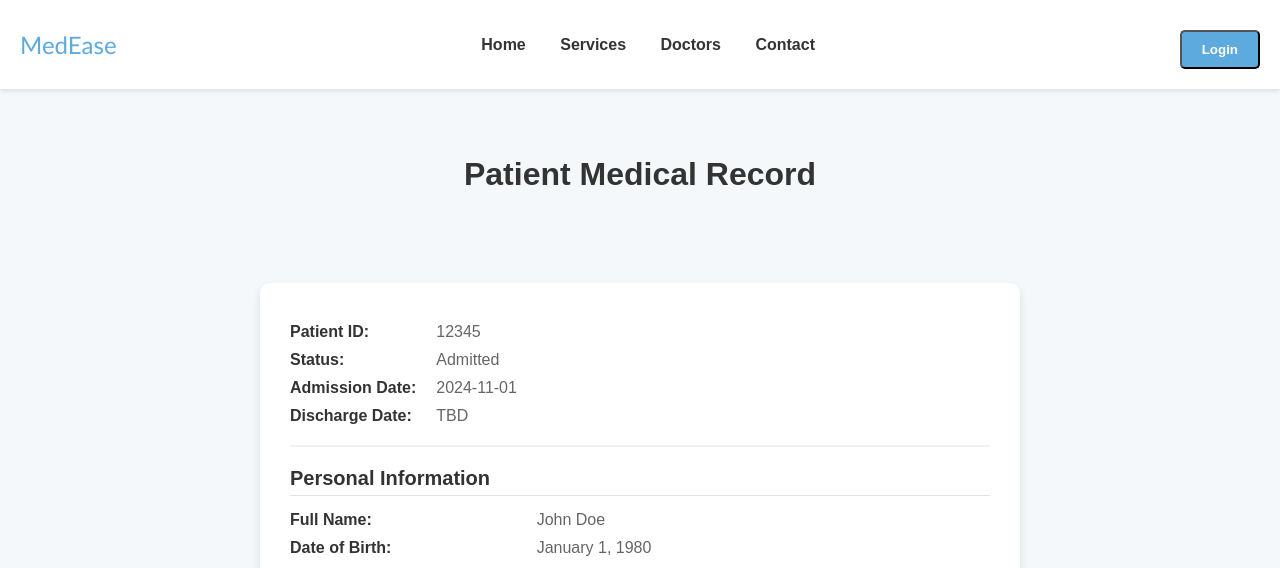
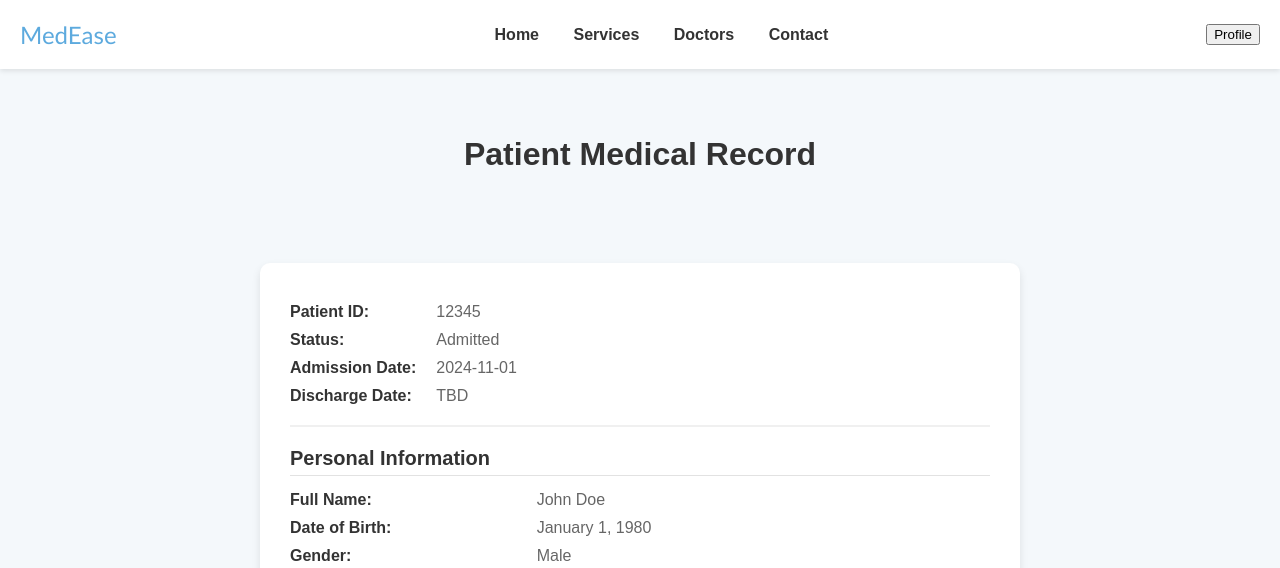
Before and after one commit to Sanyaaaz/MedEase, a plain HTML site: page documents.html in a window 1280 px wide. Shown: the top 568 px of the page. Drawn offline with Linux system fonts and the light colour scheme.

Commit message:
Update documents.html

```diff
--- a/documents.html
+++ b/documents.html
@@ -17,7 +17,7 @@
       <a href="#">Doctors</a>
       <a href="#">Contact</a>
     </nav>
-    <button href="login.html" class="button" onclick="location.href='login.html'" >Login</button>
+    <button>Profile</button>
 
   </header>
 
```
